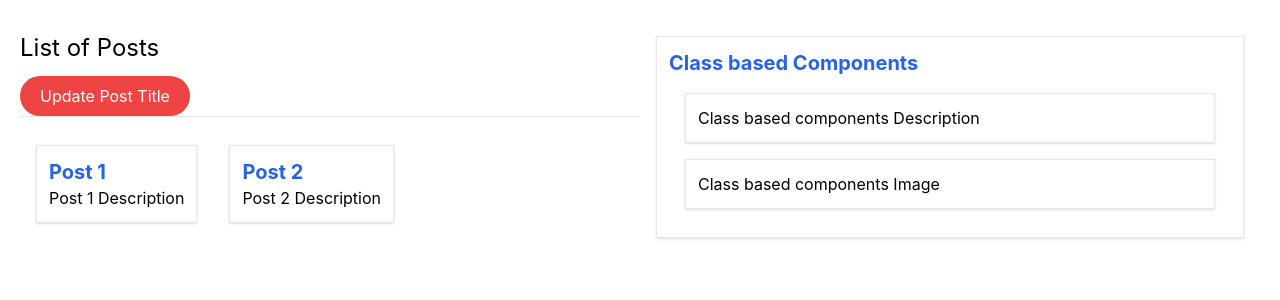
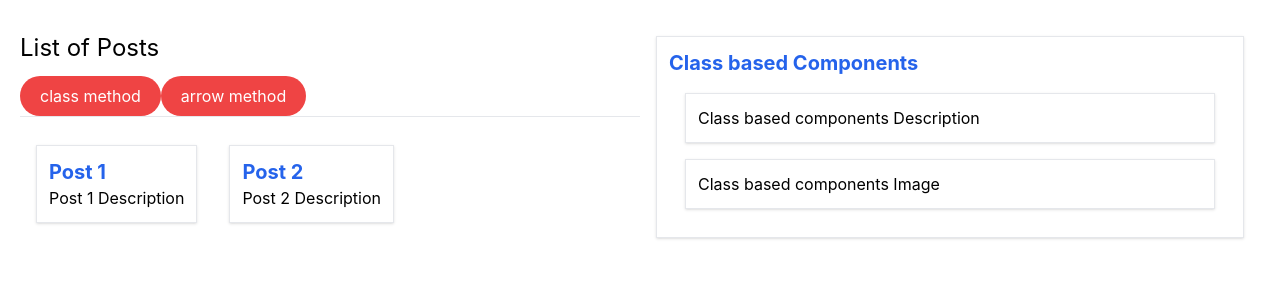
Before and after one commit to babumiya435/react-js, a React (Create React App) app in the folder React-App/my-app/: page / in a window 1280 px wide. Shown: the top 300 px of the page. Built offline with nearby package versions, Linux system fonts and the light colour scheme.

Commit message:
react-code-16

```diff
--- a/React-App/my-app/src/components/Posts/Posts.js
+++ b/React-App/my-app/src/components/Posts/Posts.js
@@ -16,10 +16,18 @@ class Posts extends Component {
         postTite : "List of Posts"
     }
 
-    updateTitleHandler() {
+    updateTitleHandler(title,e) {
+        e.preventDefault();
         console.log(this);
         this.setState({
-            postTite: "Modified Post Title Way 2"
+            postTite: title // need to pass the object contect while calling the function
+        })
+    }
+    updateArrow = (title,e)=> {
+        e.preventDefault();
+        console.log(this);
+        this.setState({
+            postTite: title // using arrow function syntax to avoid this confusion
         })
     }
 
@@ -39,7 +47,7 @@ class Posts extends Component {
             //     postTite: "Modified Post Title Way 1",
             // })
             // this.setState({
-            //     postTite: "Modified Post Title Way 2",
+            //     postTite: "Modified Post Title Way 1",
             // })
         // },3000)
 
@@ -48,12 +56,33 @@ class Posts extends Component {
                 <h2 className="text-2xl my-3">
                     {this.state.postTite}
                 </h2>
+                {/* this is the best way */}
                 <div>
                     <button
-                        onClick={this.updateTitleHandler.bind(this)}
+                        onClick={this.updateTitleHandler.bind(this,"title update 2")}
                         className="px-5 py-2 bg-red-500 rounded-3xl text-white">
-                        Update Post Title
+                        class method
                     </button>
+                    <button
+                        onClick={this.updateArrow.bind(this,"title update 3")}
+                        className="px-5 py-2 bg-red-500 rounded-3xl text-white">
+                        arrow method
+                    </button>
+                {/* this is the best way */}
+                {/* not recommended way because it can have side effects when we pass this component to child */}
+                    {/* <a
+                        href="https://google.com"
+                        onClick={(e)=> this.updateArrow(e,"test 3")}
+                        className="px-5 py-2 bg-red-500 rounded-3xl text-white">
+                        anchor with property
+                    </a>
+                    <a
+                        href="https://google.com"
+                        onClick={(e)=> this.updateTitleHandler(e,"test 2")}
+                        className="px-5 py-2 bg-red-500 rounded-3xl text-white">
+                        anchor bind
+                    </a> */}
+                {/* not recommended way because it can have side effects when we pass this component to child */}
                 </div>
                 <hr/>
                 <div className="flex my-3">
```
